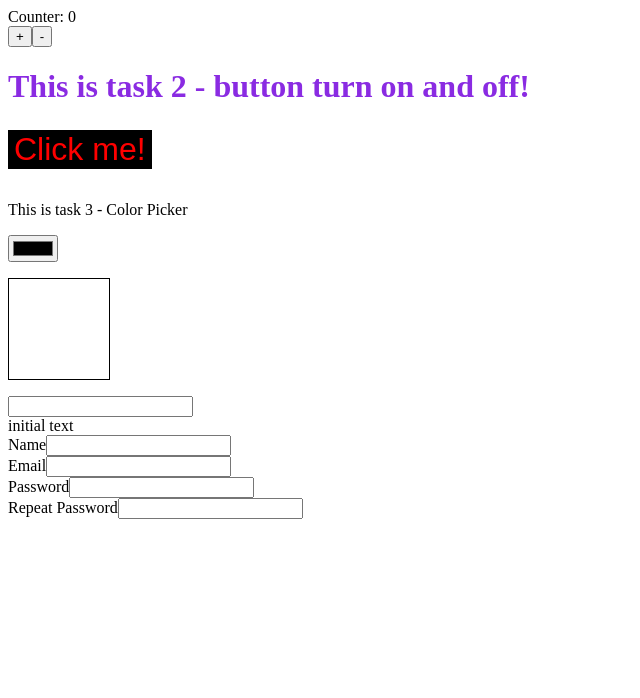
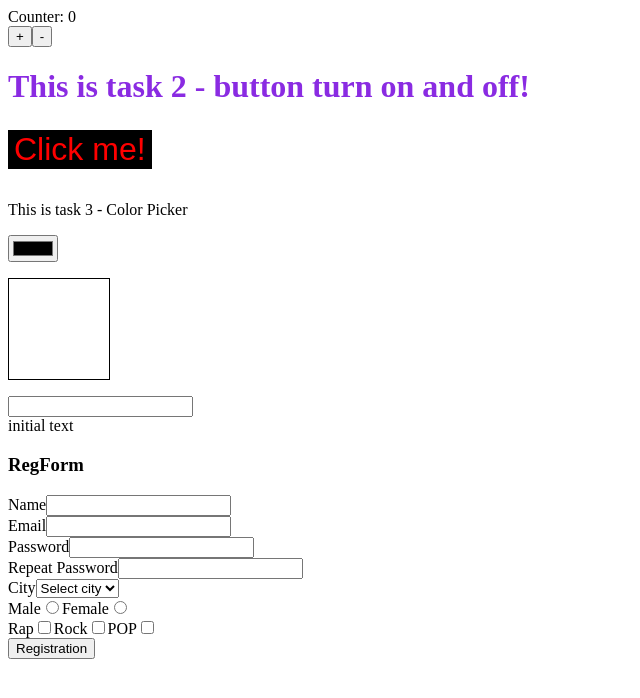
Before and after one commit to valensixx/project-one-react, a React (Create React App) app: page / in a window 1280 px wide. Shown: the top 698 px of the page, without its empty margins (0-640 px from the left). Built offline with nearby package versions, Linux system fonts and the light colour scheme.

Commit message:
html structutre done

```diff
--- a/src/components/RegForm.js
+++ b/src/components/RegForm.js
@@ -12,6 +12,7 @@ import React,{useState} from "react";
 export default function App(){
     return(
         <div>
+            <h3>RegForm</h3>
             <form>
                 <div>
                     <label>Name</label>
@@ -23,11 +24,36 @@ export default function App(){
                 </div>
                 <div>
                     <label>Password</label>
-                    <input type="number" />
+                    <input type="password" />
                 </div>
                 <div>
                     <label>Repeat Password</label>
-                    <input type="number" />
+                    <input type="password" />
+                </div>
+                <div>
+                    <label>City</label>
+                    <select>
+                        <option value ="">Select city</option>
+                        <option value ="Plovdiv">Plovdiv</option>
+                        <option value ="Sofia">Sofia</option>
+                    </select>
+                </div>
+                <div>
+                    <label>Male</label>
+                    <input type="radio" name="gender" />
+                    <label>Female</label>
+                    <input type="radio" name="gender" />
+                </div>
+                <div>
+                    <label>Rap</label>
+                    <input type="checkbox" />
+                    <label>Rock</label>
+                    <input type="checkbox" />
+                    <label>POP</label>
+                    <input type="checkbox" />
+                </div>
+                <div>
+                    <button>Registration</button>
                 </div>
             </form>
         </div>
```
